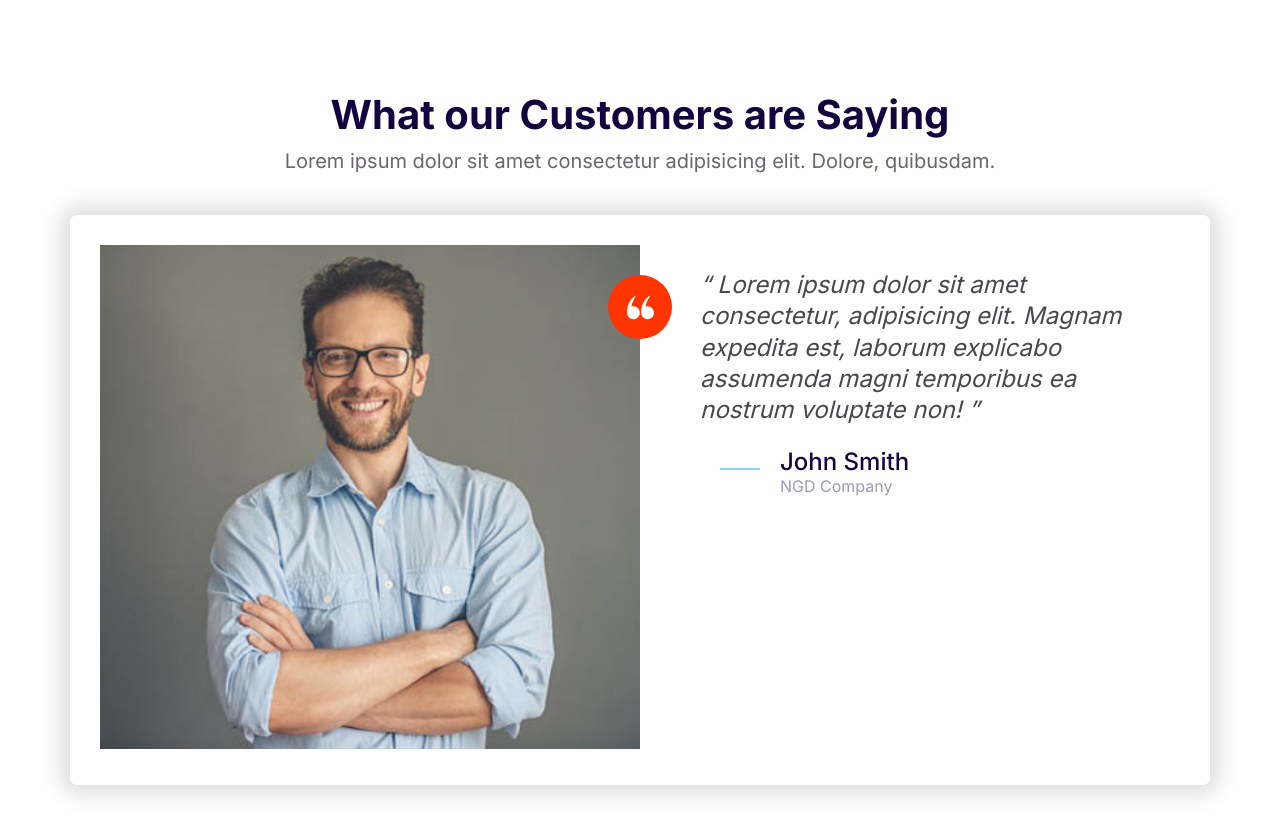
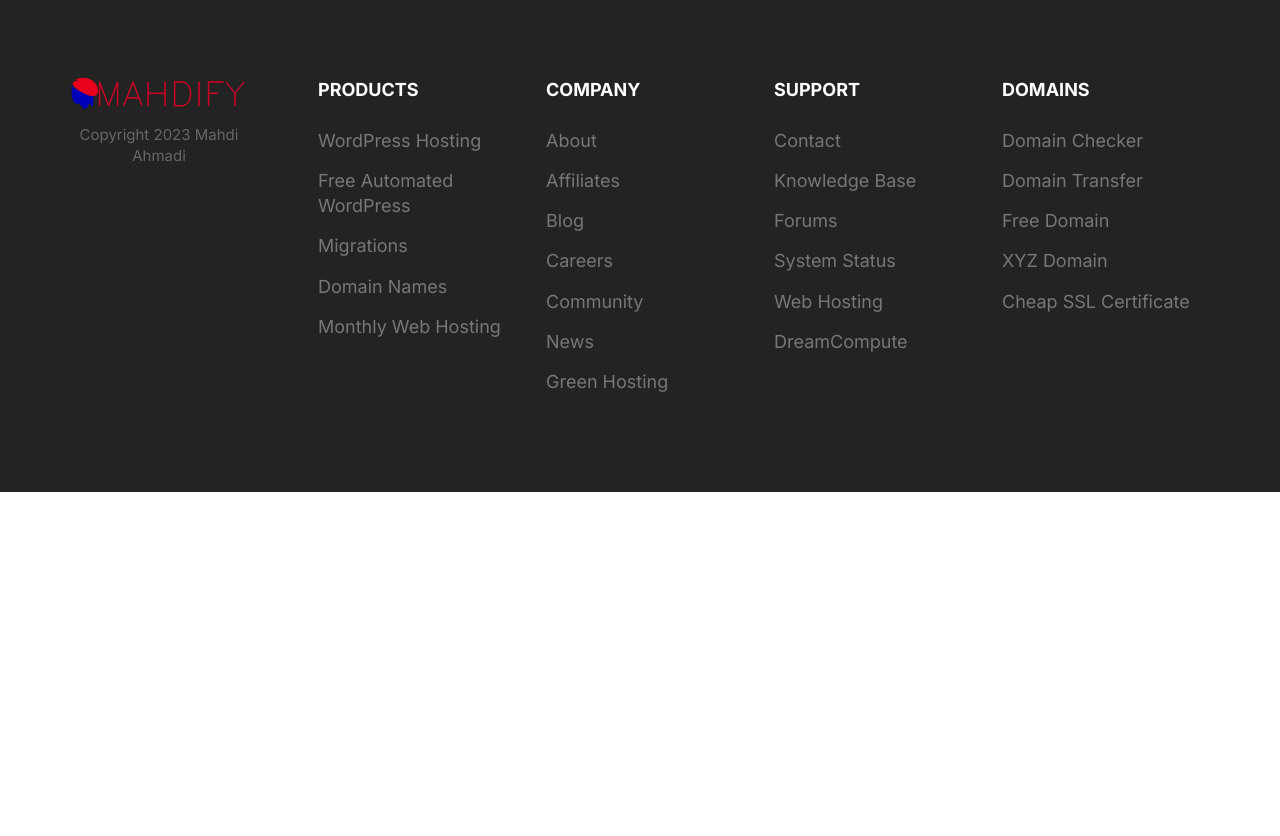
Before and after one commit to GarouTheMonsterHunter/Mahdify, a plain HTML site: page index.html in a window 1280 px wide. After the commit the page ends 800 px from the top, so only its background shows below. Drawn offline with Linux system fonts and the light colour scheme.

Commit message:
footer build

```diff
--- a/CSS/Styles.css
+++ b/CSS/Styles.css
@@ -712,7 +712,7 @@ a {
 
 .nav__item>a {
     color: #d2d0db;
-    transition: color 0.3s;
+    transition: color 0.2s;
 }
 
 .nav__item>a:hover {
@@ -864,3 +864,83 @@ a {
     }
 
 }
+
+/* FOOTER */
+
+.footer {
+    background: #232323;
+}
+
+.footer a {
+    color: #777;
+    transition: color 0.2s;
+}
+
+.footer li {
+    margin-bottom: 1.5rem;
+}
+
+.footer a:hover {
+    color: #fff;
+}
+
+.footer__section {
+    padding: 2rem;
+    border-bottom: 1px solid #393939;
+}
+
+.footer__heading {
+    text-transform: uppercase;
+    font-weight: 600;
+}
+
+.footer__brand {
+    margin-top: 5rem;
+    text-align: center;
+}
+
+.footer__copyright {
+    font-size: 2.1rem;
+    color: #fff;
+    opacity: 0.3;
+}
+
+.footer__brand img {
+    /* TODO: age moshkel nadasht be kole img ha bzn */
+    max-width: 230px;
+    width: 100%;
+}
+
+@media screen and (min-width: 768px) {
+    .footer__sections {
+        grid-template-columns: repeat(auto-fit, minmax(10rem, 1fr));
+    }
+
+    .footer .collapsible__chevron {
+        display: none;
+    }
+
+    .footer .collapsible__content {
+        opacity: 1;
+        max-height: 100%;
+    }
+
+    .footer__brand {
+        order: -1;
+        margin-top: 1.2rem;
+        margin-right: 5rem;
+    }
+
+    .footer__copyright {
+        font-size: 1.5rem;
+    }
+
+    .footer__section {
+        border: 0;
+    }
+
+    .footer__heading {
+        font-size: 1.8rem;
+    }
+
+}
--- a/index.html
+++ b/index.html
@@ -14,49 +14,85 @@
     <link rel="stylesheet" href="/CSS/Styles.css" />
   </head>
   <body>
-    <section class="block">
-      <header class="block__header">
-        <h2>What our Customers are Saying</h2>
-        <p>
-          Lorem ipsum dolor sit amet consectetur adipisicing elit. Dolore,
-          quibusdam.
-        </p>
+    <footer class="block block--dark footer">
+      <div class="container grid footer__sections">
+        <section class="collapsible collapsible--expanded footer__section">
+          <header class="collapsible__header">
+            <h2 class="collapsible__heading footer__heading">products</h2>
+            <svg class="icon icon--white collapsible__chevron">
+              <use xlink:href="/images/sprite.svg#chevron"></use>
+            </svg>
           </header>
-      <div class="container">
-        <div class="card testimonial testimonial__card">
-          <div class="grid grid--1x2">
-            <div class="testimonial__image">
-              <img src="/images/testimonial.jpg" alt="random mf smiling" />
-              <span class="icon-container icon-container--accent">
-                <svg class="icon icon--white icon--small">
-                  <use xlink:href="/images/sprite.svg#quotes"></use>
+          <div class="collapsible__content">
+            <ul class="list">
+              <li><a href="#">WordPress Hosting</a></li>
+              <li><a href="#">Free Automated WordPress</a></li>
+              <li><a href="#">Migrations</a></li>
+              <li><a href="#">Domain Names</a></li>
+              <li><a href="#">Monthly Web Hosting</a></li>
+            </ul>
+          </div>
+        </section>
+        <section class="collapsible footer__section">
+          <header class="collapsible__header">
+            <h2 class="collapsible__heading footer__heading">company</h2>
+            <svg class="icon icon--white collapsible__chevron">
+              <use xlink:href="/images/sprite.svg#chevron"></use>
             </svg>
-              </span>
+          </header>
+          <div class="collapsible__content">
+            <ul class="list">
+              <li><a href="#">About</a></li>
+              <li><a href="#">Affiliates</a></li>
+              <li><a href="#">Blog</a></li>
+              <li><a href="#">Careers</a></li>
+              <li><a href="#">Community</a></li>
+              <li><a href="#">News</a></li>
+              <li><a href="#">Green Hosting</a></li>
+            </ul>
           </div>
-            <blockquote class="quote">
-              <p class="quote__text">
-                Lorem ipsum dolor sit amet consectetur, adipisicing elit. Magnam
-                expedita est, laborum explicabo assumenda magni temporibus ea
-                nostrum voluptate non!
-              </p>
-              <footer>
-                <div class="media">
-                  <div class="media__image">
-                    <svg class="icon icon--primary quote__line">
-                      <use xlink:href="/images/sprite.svg#line"></use>
+        </section>
+        <section class="collapsible footer__section">
+          <header class="collapsible__header">
+            <h2 class="collapsible__heading footer__heading">support</h2>
+            <svg class="icon icon--white collapsible__chevron">
+              <use xlink:href="/images/sprite.svg#chevron"></use>
             </svg>
+          </header>
+          <div class="collapsible__content">
+            <ul class="list">
+              <li><a href="#">Contact</a></li>
+              <li><a href="#">Knowledge Base</a></li>
+              <li><a href="#">Forums</a></li>
+              <li><a href="#">System Status</a></li>
+              <li><a href="#">Web Hosting</a></li>
+              <li><a href="#">DreamCompute</a></li>
+            </ul>
           </div>
-                  <div class="media__body">
-                    <h3 class="media__title quote__author">John Smith</h3>
-                    <p class="quote__company">NGD Company</p>
+        </section>
+        <section class="collapsible footer__section">
+          <header class="collapsible__header">
+            <h2 class="collapsible__heading footer__heading">domains</h2>
+            <svg class="icon icon--white collapsible__chevron">
+              <use xlink:href="/images/sprite.svg#chevron"></use>
+            </svg>
+          </header>
+          <div class="collapsible__content">
+            <ul class="list">
+              <li><a href="#">Domain Checker</a></li>
+              <li><a href="#">Domain Transfer</a></li>
+              <li><a href="#">Free Domain</a></li>
+              <li><a href="#">XYZ Domain</a></li>
+              <li><a href="#">Cheap SSL Certificate</a></li>
+            </ul>
           </div>
+        </section>
+        <section class="footer__brand">
+          <img src="images/logo.svg" alt="" />
+          <p class="footer__copyright">Copyright 2023 Mahdi Ahmadi</p>
+        </section>
       </div>
     </footer>
-            </blockquote>
-          </div>
-        </div>
-      </div>
-    </section>
     <script src="/js/main.js"></script>
   </body>
 </html>
```
Also changed, not shown: components/footer.html (added, +80 -0 lines). Lines whose indentation alone changed are shown as unchanged.
